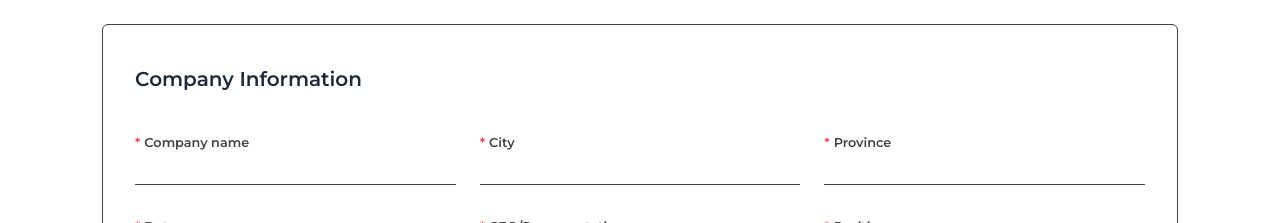
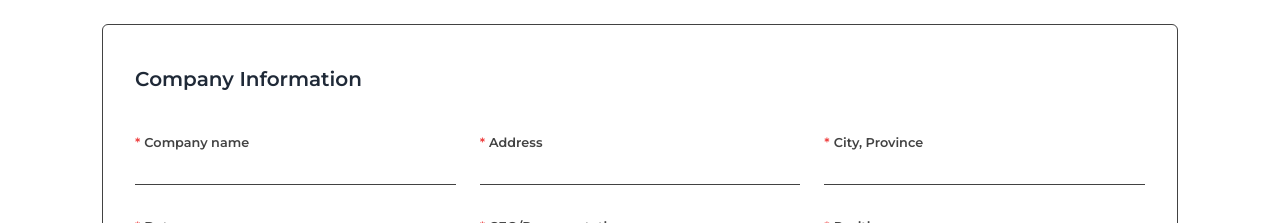
Before and after one commit to DoDongssss/SMS-Eulap-Blast, a Vue app: page /loa in a window 1280 px wide. Shown: the top 223 px of the page. Built offline with nearby package versions, Linux system fonts and the light colour scheme.

Commit message:
window print

```diff
--- a/src/views/LOA.vue
+++ b/src/views/LOA.vue
@@ -21,7 +21,7 @@
                </div>
                <div class="flex flex-1 flex-col">
                   <span class="text-[.8rem] font-semibold text-default"
-                     ><span class="mr-1 text-red-500">*</span>City</span
+                     ><span class="mr-1 text-red-500">*</span>Address</span
                   >
                   <input
                      v-model="companyData.city"
@@ -32,7 +32,8 @@
                </div>
                <div class="flex flex-1 flex-col">
                   <span class="text-[.8rem] font-semibold text-default"
-                     ><span class="mr-1 text-red-500">*</span>Province</span
+                     ><span class="mr-1 text-red-500">*</span>City,
+                     Province</span
                   >
                   <input
                      v-model="companyData.province"
--- a/src/views/LOA_print.vue
+++ b/src/views/LOA_print.vue
@@ -190,7 +190,11 @@ export default {
       const router = useRouter()
       const companyData = ref({})
       const messageTemplateData = ref({})
-      return { companyData, messageTemplateData }
+      return {
+         router,
+         companyData,
+         messageTemplateData,
+      }
    },
    mounted() {
       if (
@@ -204,10 +208,10 @@ export default {
          console.log(this.companyData.name)
          console.log(this.messageTemplateData[0])
       } else {
-         router.push('/loa')
+         this.router.push('/loa')
       }
 
-      //   window.print()
+      window.print()
    },
 }
 </script>
```
